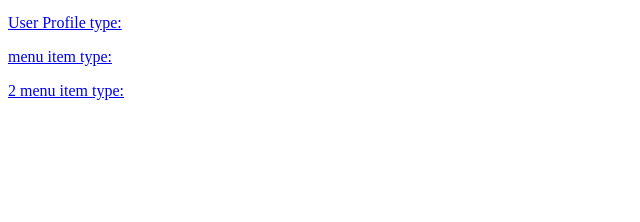
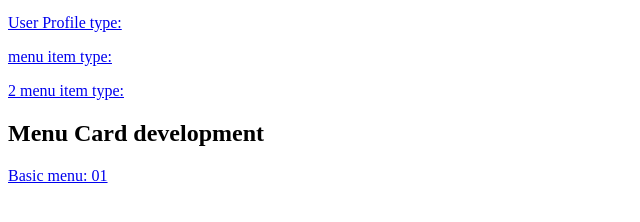
Before and after one commit to Lylestrain/CSS_Components, a plain HTML site: page Layouts/cards.html in a window 1280 px wide. Shown: the part 126-348 px from the top of the page, without its empty margins (0-640 px from the left). Drawn offline with Linux system fonts and the light colour scheme.

Commit message:
Update cards.html

```diff
--- a/Layouts/cards.html
+++ b/Layouts/cards.html
@@ -13,5 +13,7 @@
     <p><a href="Card-User-Profile.html">User Profile type:</a></p>
     <p><a href="menu-type.html">menu item type:</a></p>
     <p><a href="menu-2-type.html">2 menu item type:</a></p>
+    <h2>Menu Card development</h2>
+    <p><a href="menu-01.html">Basic menu: 01</a></p>
 </body>
 </html>
```
